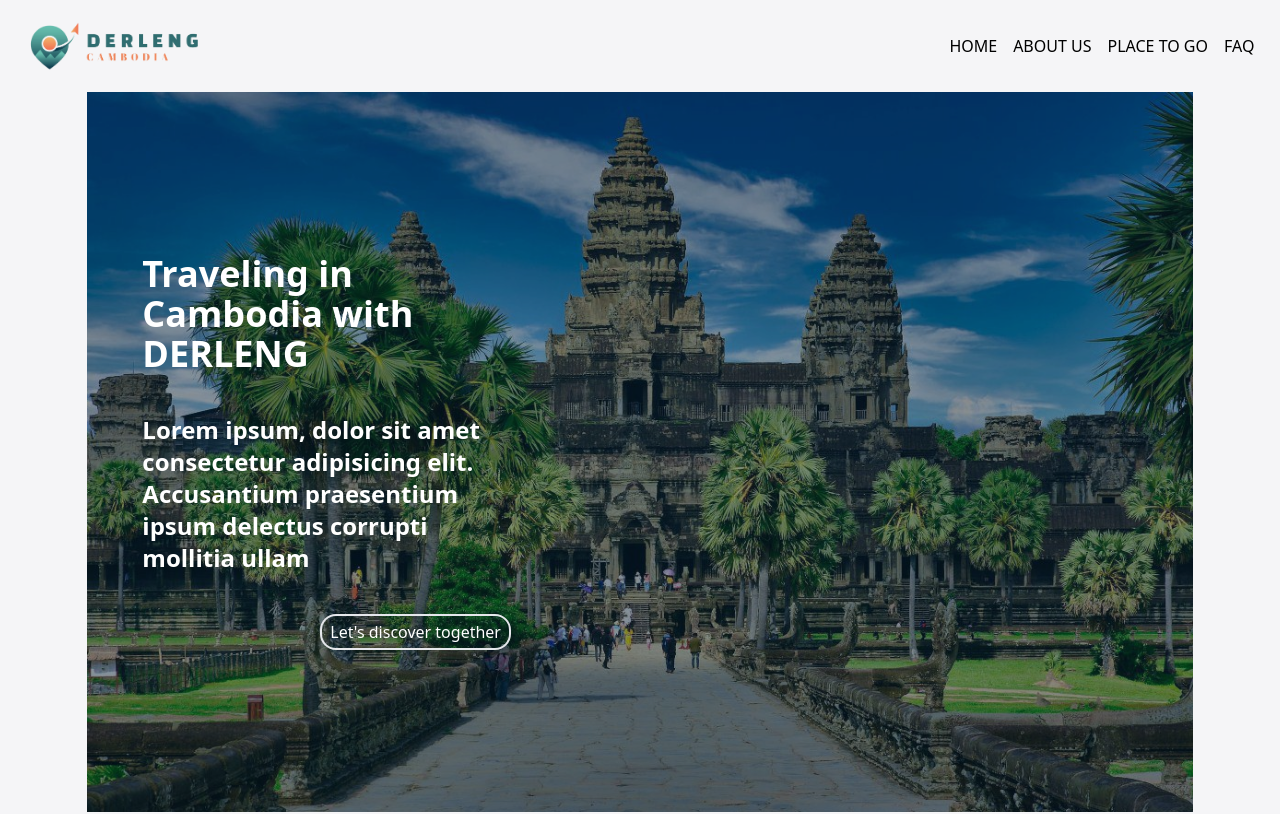
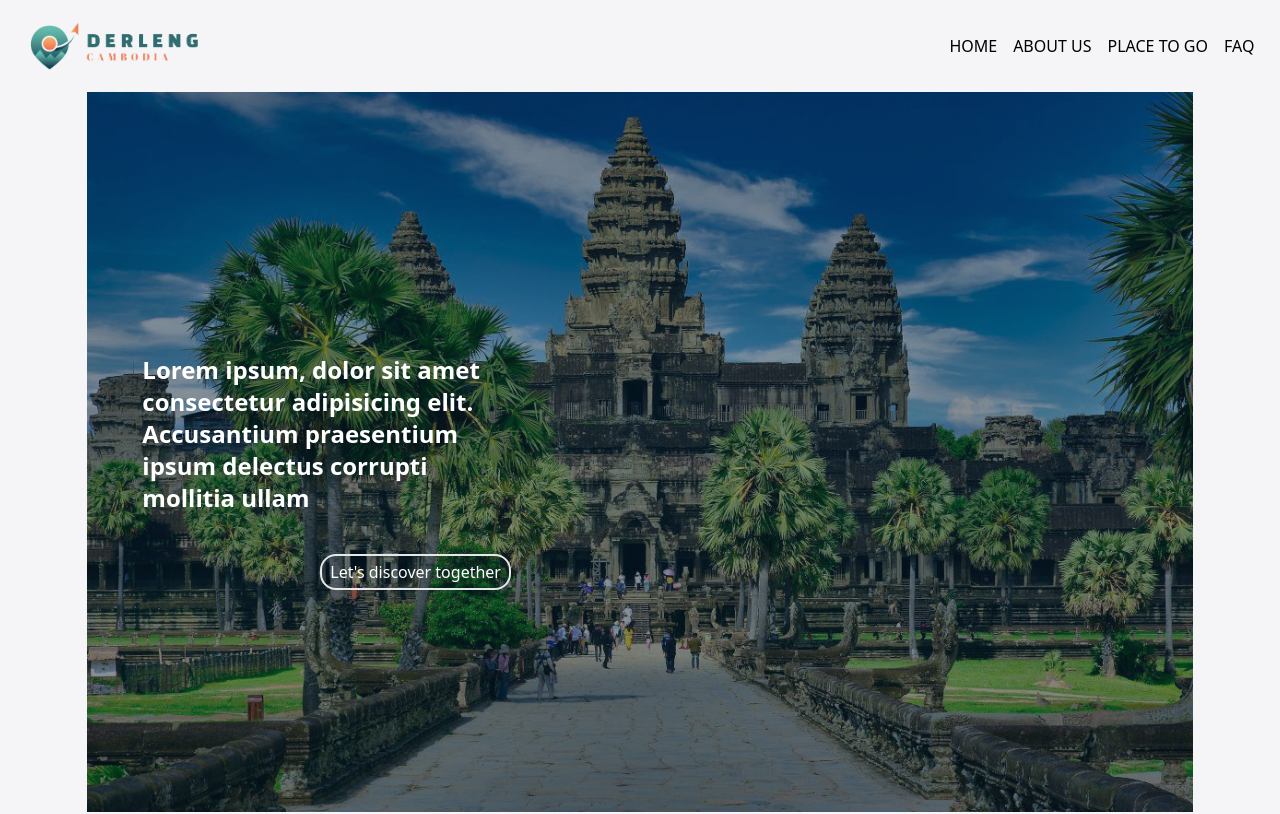
Before and after one commit to rithysokha/derleng, a React (Create React App) app: page / in a window 1280 px wide. Shown: the top 814 px of the page. Built offline with nearby package versions, Linux system fonts and the light colour scheme; no server answers.

Commit message:
home fetch data

```diff
--- a/src/components/Home/Home.jsx
+++ b/src/components/Home/Home.jsx
@@ -1,13 +1,14 @@
-import { useEffect, React } from "react";
+import React, { useEffect, useRef } from "react";
 import axios from "axios";
 import img1 from "../../assets/imgwatermark.jpg";
 import img2 from "../../assets/img3.jpg";
 export default function PlaceToGo() {
+  const banner = useRef('')
   useEffect(() =>{
     (async() => {
     try{
       const result = await axios.get('https://stage.strapi.rupp.support/api/home?populate= Bannerr.Img')
-      console.log(result)
+      banner.current = result.data.data.attributes.Bannerr
     }catch(error){
       console.log(error)
     }
@@ -19,7 +20,7 @@ export default function PlaceToGo() {
         <div className="bg-sky-950/30 h-full backdrop-brightness-75">
           <div className="flex flex-col justify-center justify-items-center h-full w-1/3 ml-[5%]">
             <h1 className="text-white text-4xl font-bold mb-10">
-              Traveling in Cambodia with DERLENG
+              {banner.current.title}
             </h1>
             <h2 className="text-white text-2xl font-bold mb-10">
               Lorem ipsum, dolor sit amet consectetur adipisicing elit.
```
